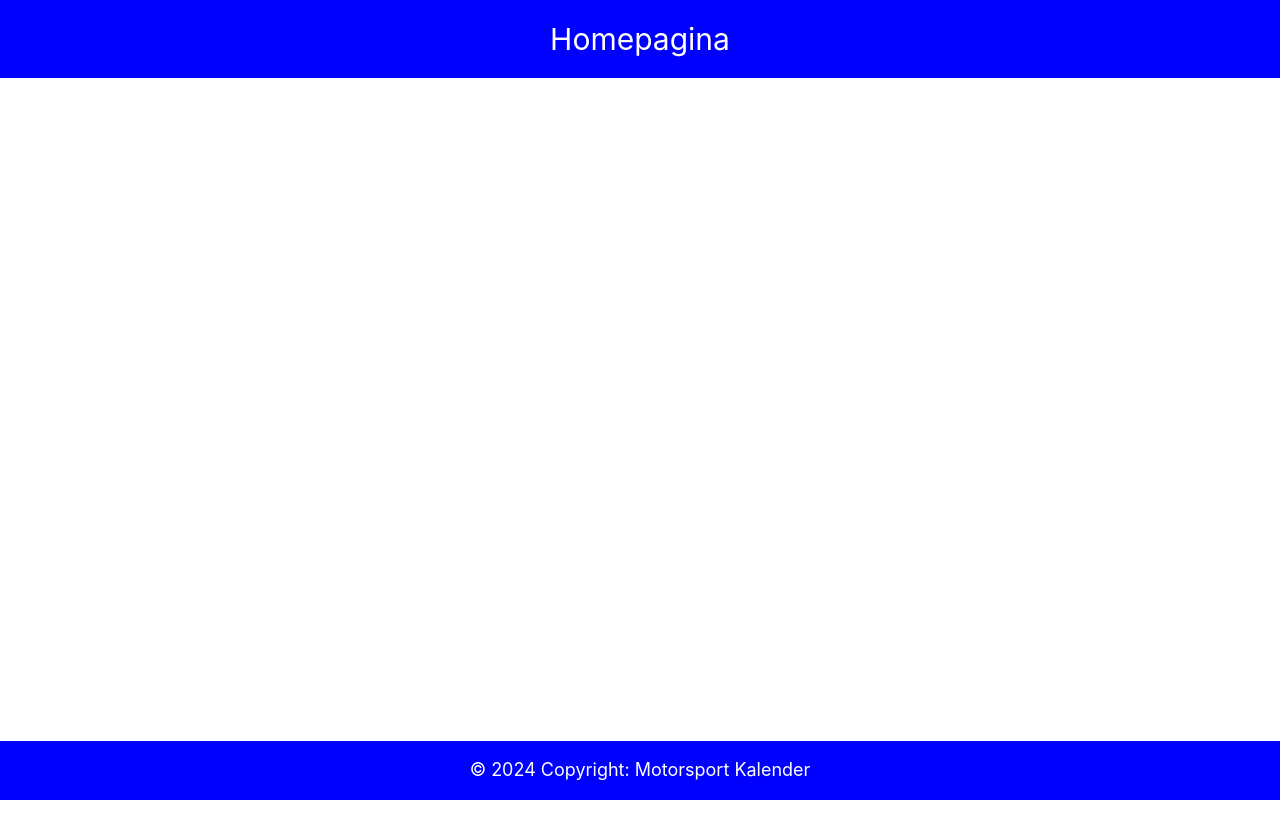
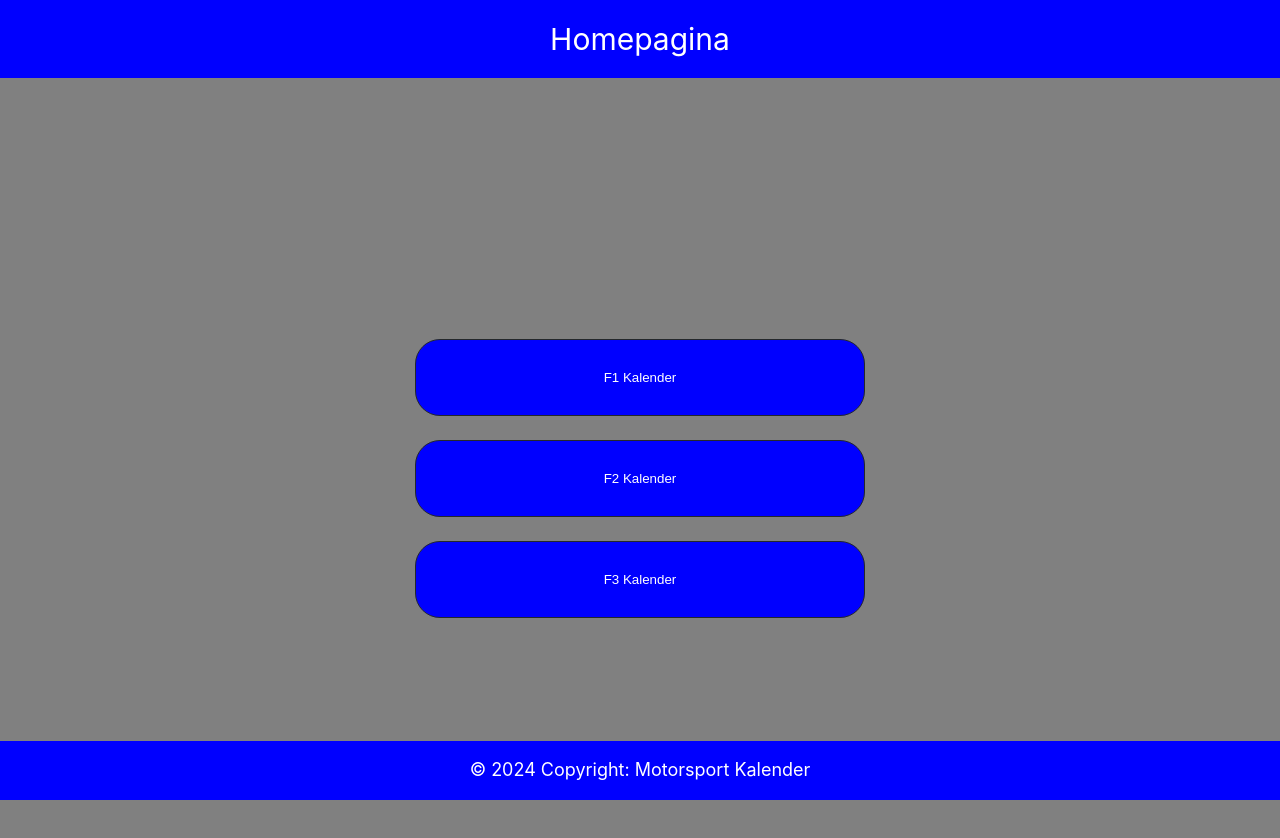
Before and after one commit to ExcitedHawk03/formula-calendars, a Vue app: page / in a window 1280 px wide. Shown: the top 838 px of the page. Before the commit the page ends 800 px from the top, so only its background shows below. Built offline with nearby package versions, Linux system fonts and the light colour scheme.

Commit message:
Added reusable button component

```diff
--- a/src/assets/main.css
+++ b/src/assets/main.css
@@ -1 +1,5 @@
 @import './base.css';
+
+body {
+  background-color: gray;
+}
--- /dev/null
+++ b/src/components/Button.vue
@@ -0,0 +1,35 @@
+<script>
+import router from '@/router'
+
+export default {
+  name: 'Button',
+  props: {
+    title: String,
+    to: String
+  },
+  methods: {
+    goToCalendar() {
+      router.push(`/${this.to}`)
+    }
+  }
+}
+</script>
+
+<template>
+  <button @click="goToCalendar">{{ title }}</button>
+</template>
+
+<style scoped>
+button {
+  display: block;
+  width: 450px;
+  margin: 12px 0px 12px 0px;
+  border: 1px solid #24282b;
+  border-radius: 3px;
+  border-radius: 25px;
+  text-align: center;
+  color: white;
+  background-color: blue;
+  padding: 30px;
+}
+</style>
--- a/src/pages/HomeView.vue
+++ b/src/pages/HomeView.vue
@@ -1,12 +1,27 @@
 <script setup>
 import Header from '@/components/Header.vue'
 import Footer from '@/components/Footer.vue'
+import Button from '@/components/Button.vue'
 </script>
 
 <template>
   <Header title="Homepagina" />
-  <main></main>
+  <main>
+    <div className="home-content">
+      <Button title="F1 Kalender" to="f1calendar" />
+      <Button title="F2 Kalender" to="f2calendar" />
+      <Button title="F3 Kalender" to="f3calendar" />
+    </div>
+  </main>
   <Footer />
 </template>
 
-<style scoped></style>
+<style scoped>
+.home-content {
+  display: flex;
+  flex-direction: column;
+  align-items: center;
+  justify-content: center;
+  min-height: 800px;
+}
+</style>
```
